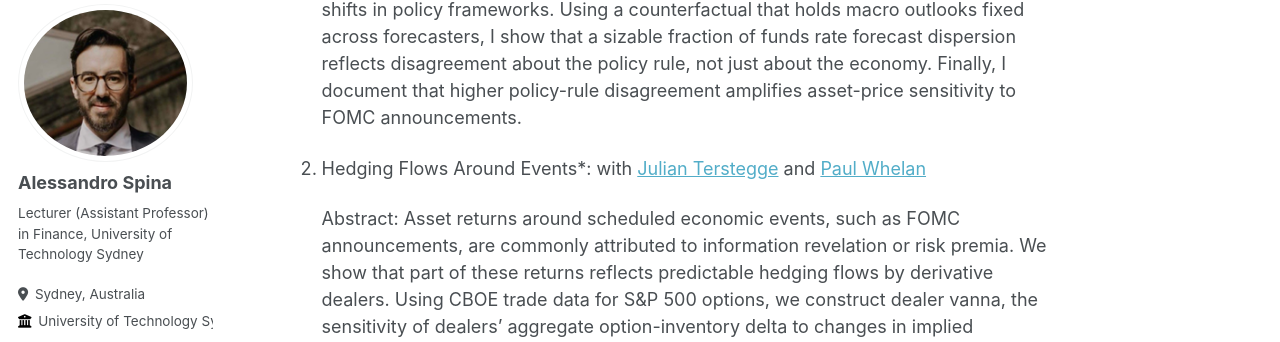
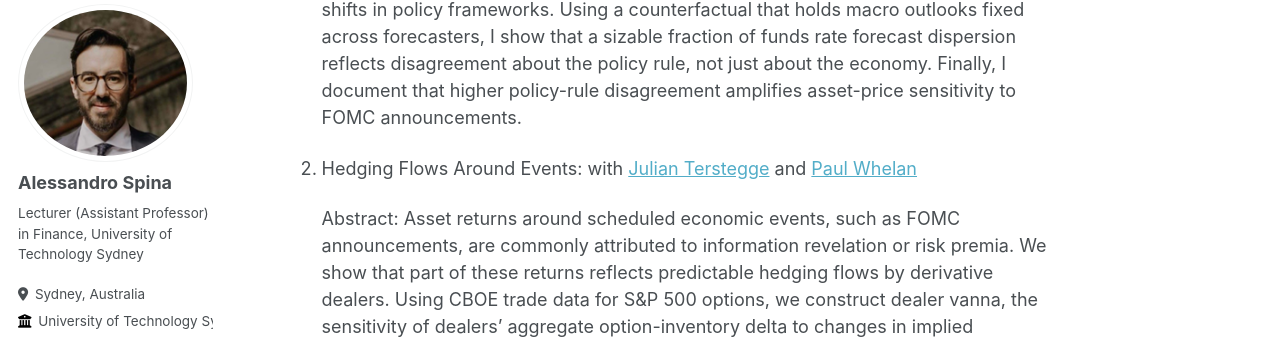
Before and after one commit to aspi6246/aspi6246.github.io, a Jekyll site: the page built from _pages/about.md, in a window 1280 px wide and 900 px high, scrolled down 1019 px. Shown: the part 102-444 px from the top of the window. Built offline with Jekyll 4.4.1, drawn with Linux system fonts in a browser that asks for light colours; some web fonts are replaced.

Commit message:
Remove asterisk from paper 2 title
Co-Authored-By: Claude Opus 4.6 <noreply@anthropic.com>

```diff
--- a/_pages/about.md
+++ b/_pages/about.md
@@ -29,7 +29,7 @@ Working Papers
 
     Abstract: Professional forecasts of U.S. monetary policy display persistent and large cross-sectional dispersion. What drives this disagreement? I distinguish between two sources: (i) heterogeneity in macroeconomic outlooks and (ii) heterogeneity in perceived monetary policy rules. Using monthly Blue Chip Financial Forecasts (BCFF) panels, I estimate forecaster- and time-specific perceived policy rules. I construct a new disagreement measure that isolates cross-sectional dispersion in perceived policy coefficients. I find disagreement is time-varying and systematic: it rises during shifts in policy frameworks. Using a counterfactual that holds macro outlooks fixed across forecasters, I show that a sizable fraction of funds rate forecast dispersion reflects disagreement about the policy rule, not just about the economy. Finally, I document that higher policy-rule disagreement amplifies asset-price sensitivity to FOMC announcements.
 
-2. Hedging Flows Around Events\*: with [Julian Terstegge](https://sites.google.com/view/julianterstegge) and [Paul Whelan](https://sites.google.com/view/paulwhelan/home)
+2. Hedging Flows Around Events: with [Julian Terstegge](https://sites.google.com/view/julianterstegge) and [Paul Whelan](https://sites.google.com/view/paulwhelan/home)
 
     Abstract: Asset returns around scheduled economic events, such as FOMC announcements, are commonly attributed to information revelation or risk premia. We show that part of these returns reflects predictable hedging flows by derivative dealers. Using CBOE trade data for S&P 500 options, we construct dealer vanna, the sensitivity of dealers’ aggregate option-inventory delta to changes in implied volatility. Dealer vanna is negative on average, implying that dealers must buy stocks into FOMC announcements in order to remain (delta) hedged. Exploiting time-series variation, we show that a one-standard-deviation decrease in prior-day dealer vanna predicts a 25 basis-point higher FOMC announcement-day return. Consistent with our proposed channel from expected volatility changes to derivative dealer hedging flows, we find that dealer vanna predicts signed E-mini futures volume on FOMC days. Our findings show that even narrow event windows contain systematic price pressure from intermediary rebalancing, which can distort the interpretation of event study research.
 
```
Also changed, not shown: _pages/publications.md (+1 -1 lines), 1 other file.
